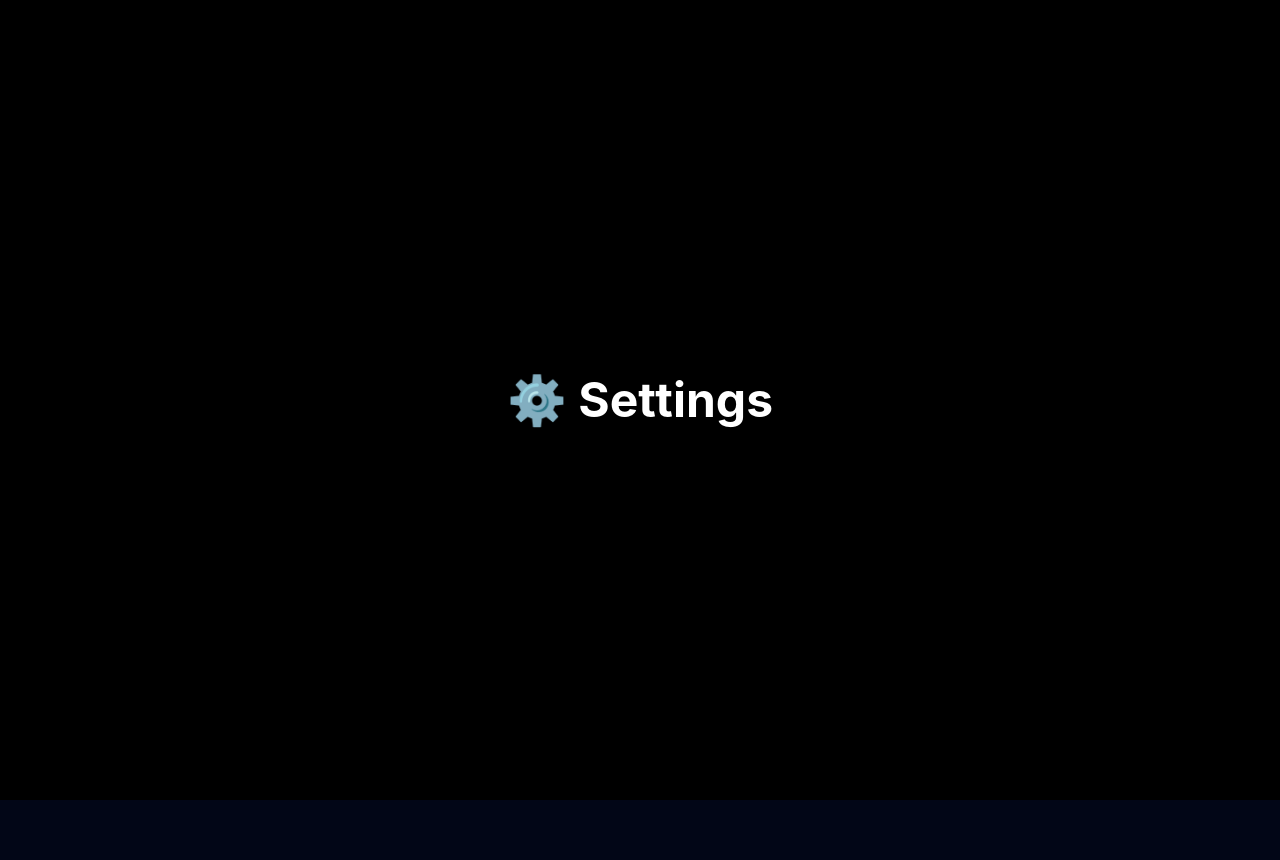
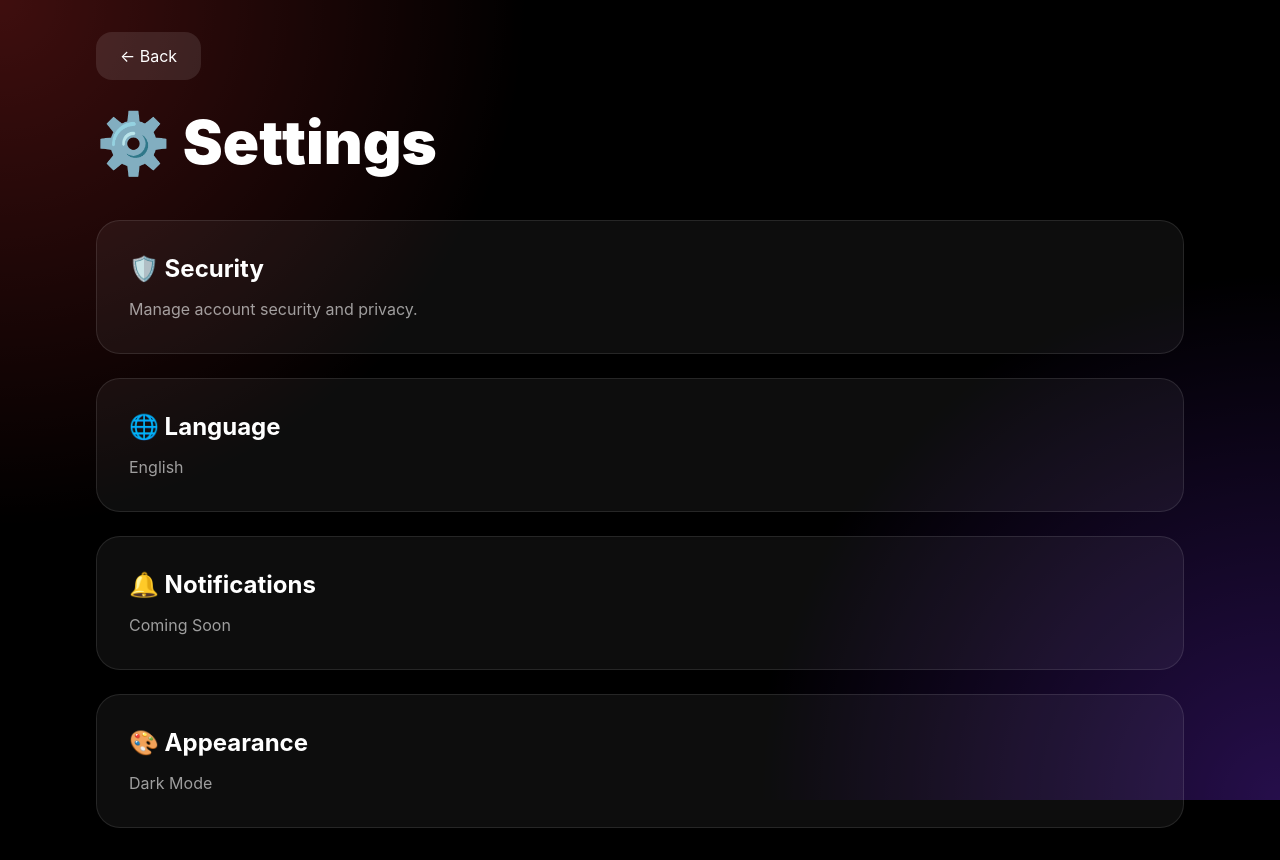
Before and after one commit to Jino31/moviemind-ai, a React (Vite) app in the folder frontend/: page /settings in a window 1280 px wide. Before the commit the page ends 800 px from the top, so only its background shows below. Built offline with nearby package versions, Linux system fonts and the light colour scheme.

Commit message:
Fix dropdown logout

```diff
--- a/frontend/src/pages/Performance.jsx
+++ b/frontend/src/pages/Performance.jsx
@@ -1,9 +1,99 @@
+import { useEffect, useState } from "react";
+import { auth, db } from "../firebase";
+import { doc, getDoc } from "firebase/firestore";
+import { useNavigate } from "react-router-dom";
+
 export default function Performance() {
+  const navigate = useNavigate();
+
+  const [stats, setStats] = useState({
+    watchlistCount: 0,
+    watchedCount: 0,
+    watchHours: 0,
+    aiMatch: 70,
+  });
+
+  useEffect(() => {
+    const loadData = async () => {
+      const user = auth.currentUser;
+
+      if (!user) return;
+
+      const snap = await getDoc(
+        doc(db, "users", user.uid)
+      );
+
+      if (snap.exists()) {
+        setStats(snap.data());
+      }
+    };
+
+    loadData();
+  }, []);
+
   return (
-    <div className="min-h-screen bg-black text-white flex items-center justify-center">
-      <h1 className="text-5xl font-bold">
-        📊 Performance Dashboard
-      </h1>
+    <div className="min-h-screen bg-black text-white">
+
+      <div className="absolute inset-0 bg-[radial-gradient(circle_at_top_left,#7f1d1d,transparent_35%),radial-gradient(circle_at_bottom_right,#4c1d95,transparent_35%)] opacity-50"></div>
+
+      <div className="relative z-10 max-w-7xl mx-auto p-8">
+
+        <button
+          onClick={() => navigate("/")}
+          className="mb-8 px-6 py-3 rounded-2xl bg-white/10"
+        >
+          ← Back
+        </button>
+
+        <h1 className="text-6xl font-black mb-4">
+          📊 Performance Dashboard
+        </h1>
+
+        <p className="text-white/60 text-xl mb-12">
+          Track your movie journey
+        </p>
+
+        <div className="grid md:grid-cols-2 lg:grid-cols-4 gap-6">
+
+          <div className="p-8 rounded-3xl bg-white/5 border border-white/10">
+            <h2 className="text-5xl font-black">
+              {stats.watchedCount || 0}
+            </h2>
+            <p className="text-white/60 mt-3">
+              Movies Watched
+            </p>
+          </div>
+
+          <div className="p-8 rounded-3xl bg-white/5 border border-white/10">
+            <h2 className="text-5xl font-black">
+              {stats.watchlistCount || 0}
+            </h2>
+            <p className="text-white/60 mt-3">
+              Watchlist
+            </p>
+          </div>
+
+          <div className="p-8 rounded-3xl bg-white/5 border border-white/10">
+            <h2 className="text-5xl font-black">
+              {stats.watchHours || 0}h
+            </h2>
+            <p className="text-white/60 mt-3">
+              Watch Hours
+            </p>
+          </div>
+
+          <div className="p-8 rounded-3xl bg-white/5 border border-white/10">
+            <h2 className="text-5xl font-black">
+              {stats.aiMatch || 70}%
+            </h2>
+            <p className="text-white/60 mt-3">
+              AI Match
+            </p>
+          </div>
+
+        </div>
+
+      </div>
     </div>
   );
 }
--- a/frontend/src/pages/Settings.jsx
+++ b/frontend/src/pages/Settings.jsx
@@ -1,9 +1,71 @@
+import { useNavigate } from "react-router-dom";
+
 export default function Settings() {
+  const navigate = useNavigate();
+
   return (
-    <div className="min-h-screen bg-black text-white flex items-center justify-center">
-      <h1 className="text-5xl font-bold">
-        ⚙️ Settings
-      </h1>
+    <div className="min-h-screen bg-black text-white">
+
+      <div className="absolute inset-0 bg-[radial-gradient(circle_at_top_left,#7f1d1d,transparent_35%),radial-gradient(circle_at_bottom_right,#4c1d95,transparent_35%)] opacity-50"></div>
+
+      <div className="relative z-10 max-w-6xl mx-auto p-8">
+
+        <button
+          onClick={() => navigate("/")}
+          className="mb-8 px-6 py-3 rounded-2xl bg-white/10"
+        >
+          ← Back
+        </button>
+
+        <h1 className="text-6xl font-black mb-12">
+          ⚙️ Settings
+        </h1>
+
+        <div className="space-y-6">
+
+          <div className="p-8 rounded-3xl bg-white/5 border border-white/10">
+            <h2 className="text-2xl font-bold">
+              🛡️ Security
+            </h2>
+
+            <p className="text-white/60 mt-3">
+              Manage account security and privacy.
+            </p>
+          </div>
+
+          <div className="p-8 rounded-3xl bg-white/5 border border-white/10">
+            <h2 className="text-2xl font-bold">
+              🌐 Language
+            </h2>
+
+            <p className="text-white/60 mt-3">
+              English
+            </p>
+          </div>
+
+          <div className="p-8 rounded-3xl bg-white/5 border border-white/10">
+            <h2 className="text-2xl font-bold">
+              🔔 Notifications
+            </h2>
+
+            <p className="text-white/60 mt-3">
+              Coming Soon
+            </p>
+          </div>
+
+          <div className="p-8 rounded-3xl bg-white/5 border border-white/10">
+            <h2 className="text-2xl font-bold">
+              🎨 Appearance
+            </h2>
+
+            <p className="text-white/60 mt-3">
+              Dark Mode
+            </p>
+          </div>
+
+        </div>
+
+      </div>
     </div>
   );
 }
```
